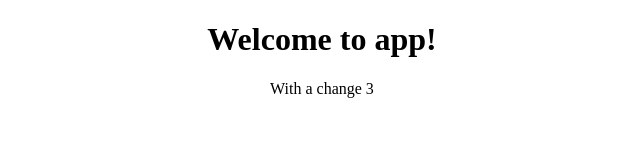
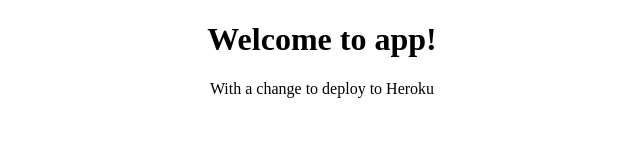
Before and after one commit to ant057/FreelancePortfolio, an Angular app: page / in a window 1280 px wide. Shown: the top 160 px of the page, without its empty margins (318-958 px from the left). Built offline with nearby package versions, Linux system fonts and the light colour scheme.

Commit message:
commit 5

```diff
--- a/src/app/app.component.html
+++ b/src/app/app.component.html
@@ -3,4 +3,4 @@
   <h1>
     Welcome to {{ title }}!
   </h1>
-With a change 3
+With a change to deploy to Heroku
```
